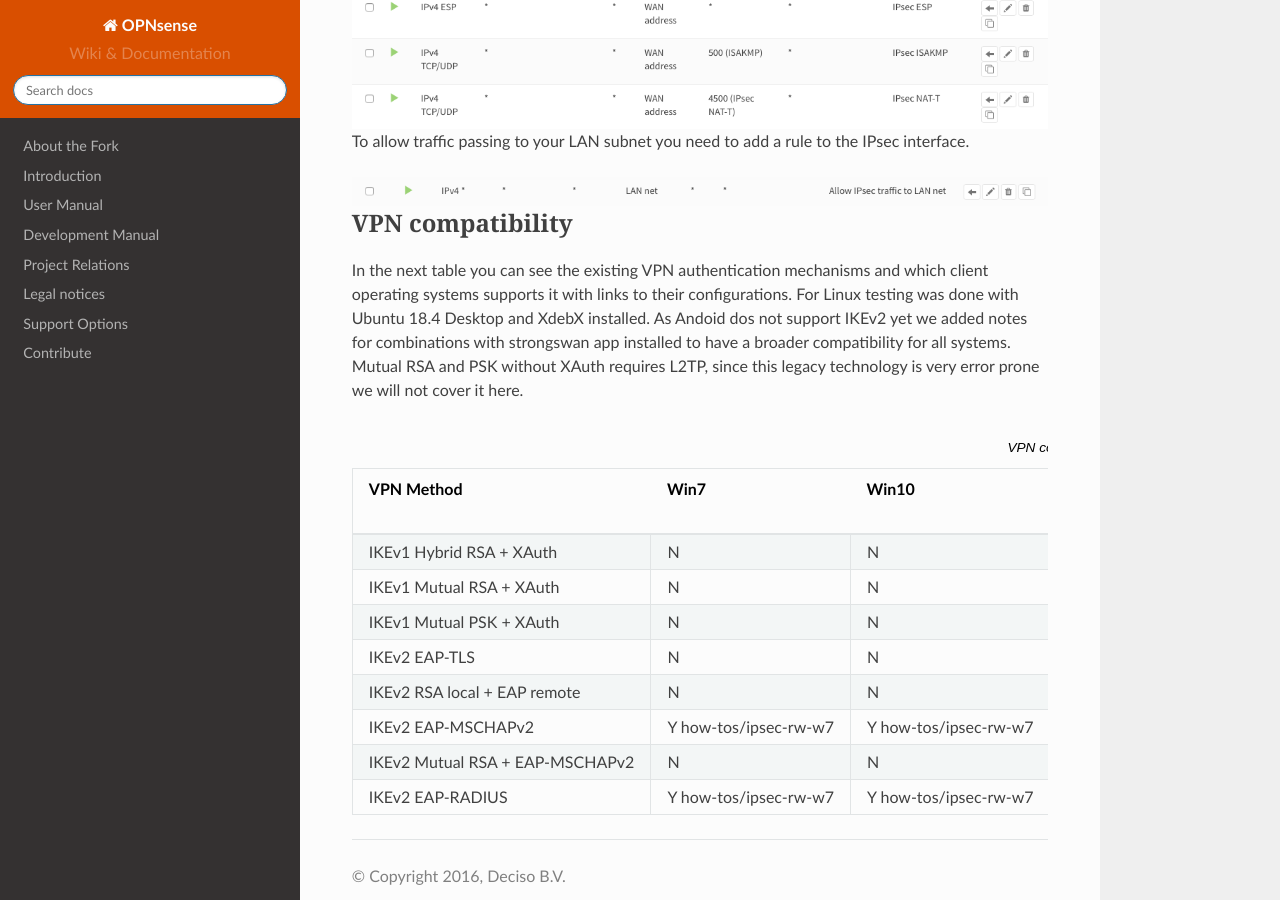
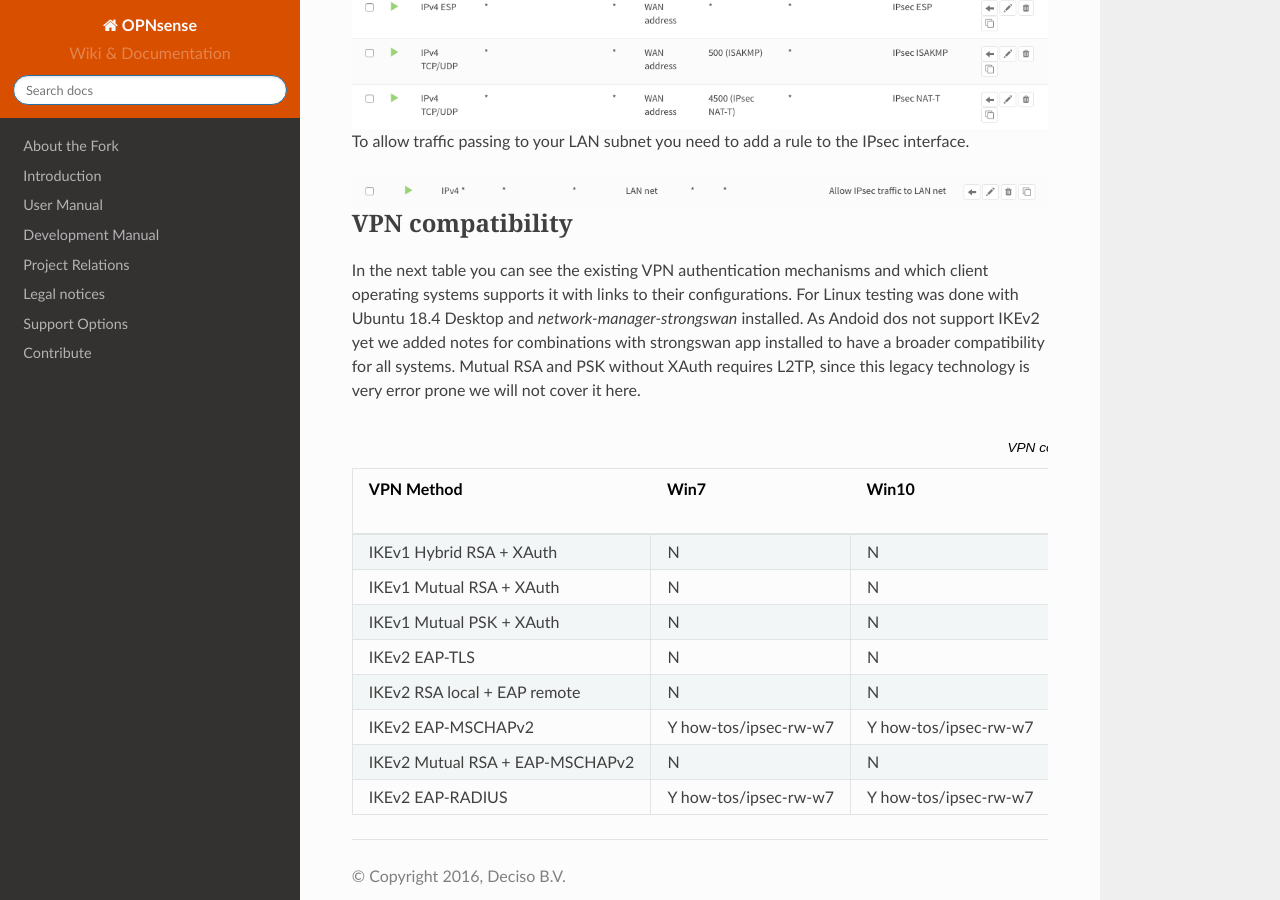
Before and after one commit to opnsense/docs, a Sphinx documentation site: the page built from source/manual/how-tos/ipsec-rw.rst, in a window 1280 px wide and 900 px high, scrolled down 1886 px. Built offline with Sphinx 7.4.7 and the Read the Docs theme 2.0.0, drawn with Linux system fonts in a browser that asks for light colours; nearby versions of some CDN libraries; some web fonts are replaced; library files that are not in the unit come from our copies.

Commit message:
Update ipsec-rw.rst

```diff
--- a/source/manual/how-tos/ipsec-rw.rst
+++ b/source/manual/how-tos/ipsec-rw.rst
@@ -104,7 +104,7 @@
 
 In the next table you can see the existing VPN authentication mechanisms and which client
 operating systems supports it with links to their configurations.
-For Linux testing was done with Ubuntu 18.4 Desktop and XdebX installed.
+For Linux testing was done with Ubuntu 18.4 Desktop and *network-manager-strongswan* installed.
 As Andoid dos not support IKEv2 yet we added notes for combinations with strongswan
 app installed to have a broader compatibility for all systems.
 Mutual RSA and PSK without XAuth requires L2TP, since this legacy technology is
```
